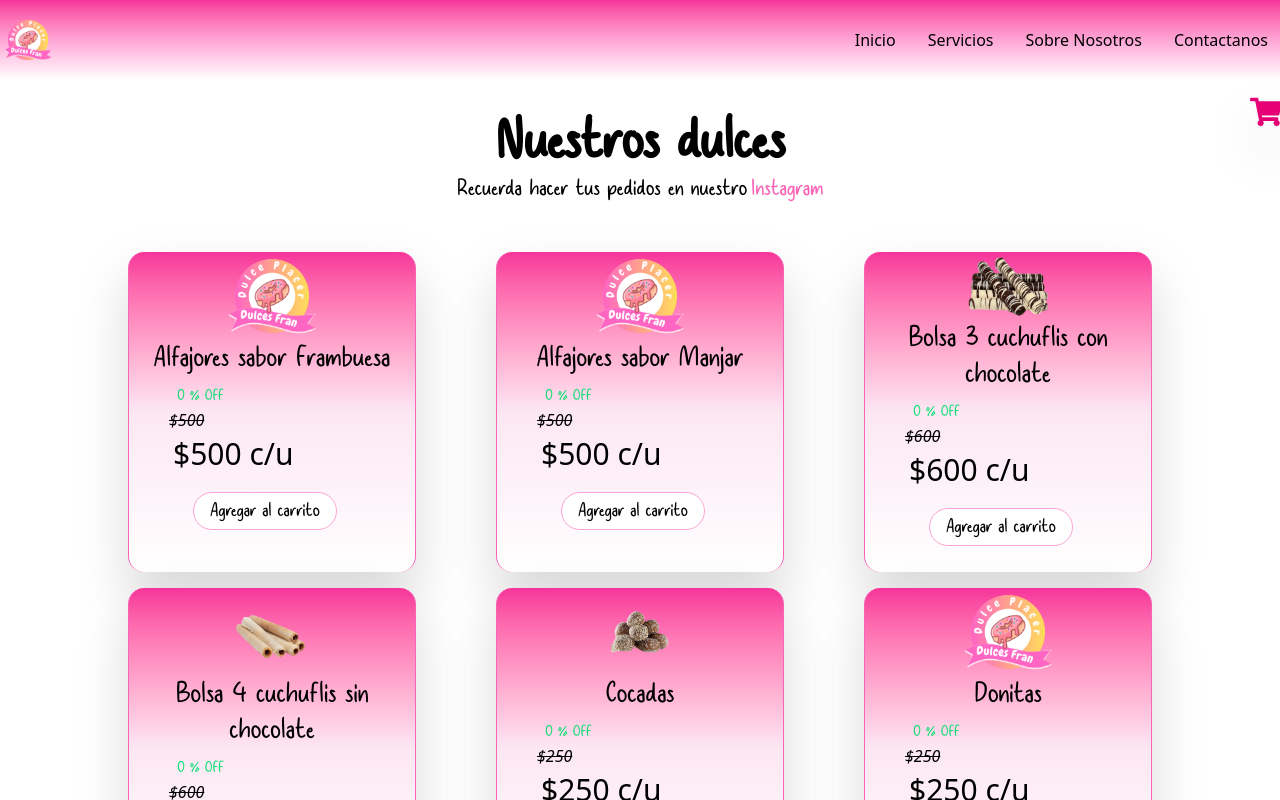
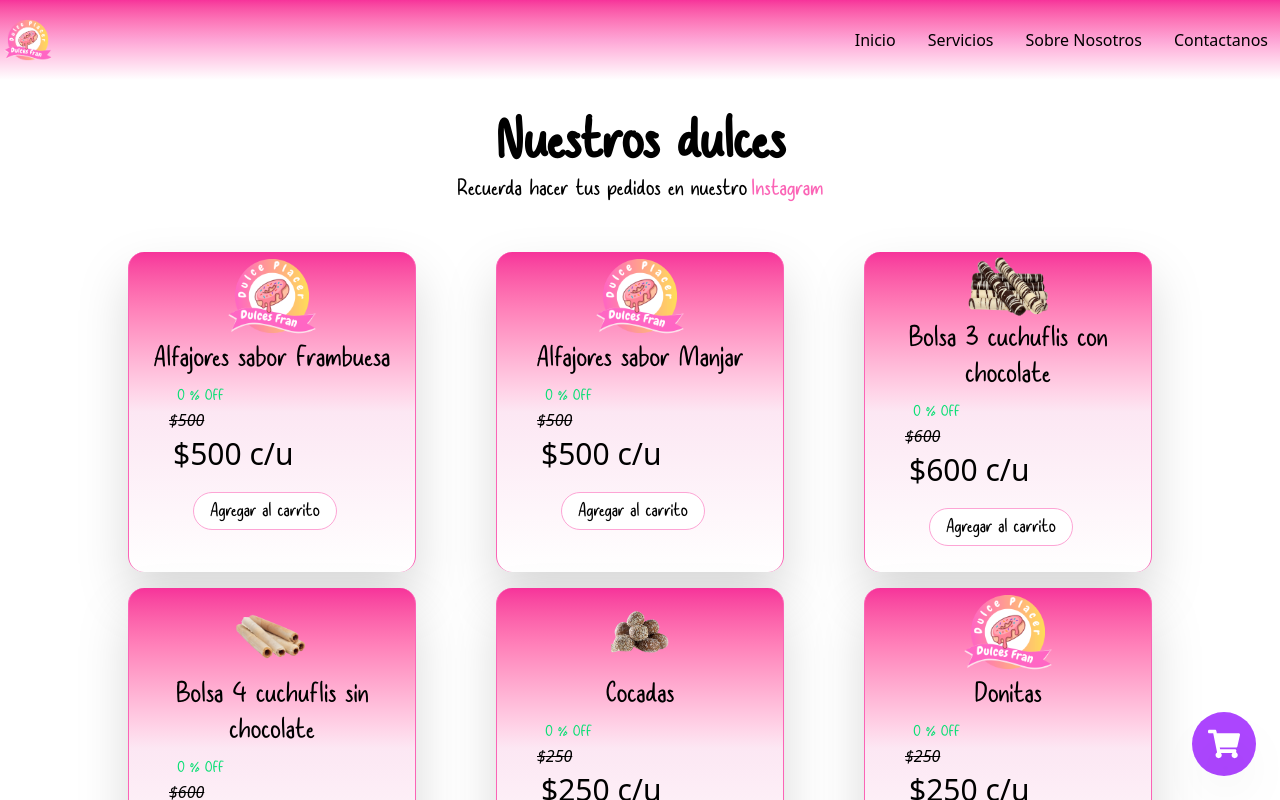
Before and after one commit to CrisMesina/dulcesfran, a React (Vite) app: page /servicios/dulces in a window 1280 px wide. Shown: the top 800 px of the page. Built offline with nearby package versions, Linux system fonts and the light colour scheme.

Commit message:
update responsive (carrito compras bottom left)

```diff
--- a/src/App.css
+++ b/src/App.css
@@ -2,11 +2,14 @@
 
 
 
-@theme {
-    --breakpoint-xxs: 388;
-    --breakpoint-xs : 480;
+@theme{
+    --breakpoint-xxs: 24rem;
+    --breakpoint-xs : 30rem;
 
     --spacing-74: 300px;
+    --spacing-90: 630px;
+    --spacing-120: 980px;
+
 
     --font-Salmoon: "Salmoon", "sans-serif";
 
--- a/src/components/Carro.tsx
+++ b/src/components/Carro.tsx
@@ -15,16 +15,16 @@ export const Carro = () =>{
      <div key={p.name} className="flex flex-wrap w-full">
 
 
-        <div className="w-60">
+        <div className="w-36 mt-4">
             <p> {p.name}</p>
         </div>
-        <div className="mx-auto w-16">
+        <div className="mx-auto w-16 mt-4">
             <p> {p.price}</p>
         </div>
-        <div className="mx-auto">
+        <div className="mx-auto mt-4">
             <p> {p.cantidad}</p>
         </div>
-        <div className="mx-auto">
+        <div className="mx-auto mt-4">
             <button className="p-1 mx-2 border rounded-xl w-auto" onClick={()=>restCarrito(p)}>
                 <FaMinus  className="w-full"/>
             </button>
@@ -100,17 +100,17 @@ export const Carro = () =>{
 
     return(
         <>
-            <div className='absolute'>
-                <button onClick={toggleMenu} ref={botonRef} className='absolute top-24 left-[1250px]' >
-                    <FaShoppingCart className='w-8 h-8 hover:cursor-cell fill-pink-600 drop-shadow-2xl' title="Tu carrito de compra"/>
+            <div className='static'>
+                <button onClick={toggleMenu} ref={botonRef} className='fixed z-10 bottom-6 right-6 bg-purple-500 p-4 rounded-full' >
+                    <FaShoppingCart className='w-5 h-5 md:w-8 md:h-8 hover:cursor-cell fill-white drop-shadow-2xl' title="Tu carrito de compra"/>
                 </button>
 
             </div>
             {isMenuOpen && (
-                <div ref={carritoRef} className="mt-20 w-[500px] rounded-xl border-dashed top-16 h-auto absolute z-10 left-[800px] bg-white border">
-                    <h1 className="text-center font-bold text-4xl drop-shadow-2xl text-black mb-2">Tu carrito</h1>
+                <div ref={carritoRef} className="mt-10 w-[370px] rounded-xl border-dashed top-6 h-auto fixed z-10 left-1 bg-white border">
+                    <h1 className="text-center font-bold text-4xl drop-shadow-2xl text-black mb-2" title="Ver tu carrito de compras">Tu carrito</h1>
 
-                    <div className="flex flex-col p-2 text-black text-center text-md font-bold">
+                    <div className="flex flex-col p-2 text-black text-center text-sm font-bold">
                         {carrito}
                         Total a pagar: {totalPagar()}
                         <button onClick={createWtsLink} className="p-1 border w-36 mx-auto rounded-2xl mt-4">
--- a/src/components/ServicesList.tsx
+++ b/src/components/ServicesList.tsx
@@ -26,7 +26,7 @@ const Data = [
 export const ServicesList = () => {
   return (
     <>
-      <h1 className='w-full text-center font-extrabold text-6xl xs:text-2xl sm:text-2xl md:text-7xl lg:text-7xl my-10'>Nuestros servicios</h1>
+      <h1 className='w-full text-center font-extrabold text-6xl xs:text-xl sm:text-2xl md:text-7xl lg:text-7xl my-10'>Nuestros servicios</h1>
       <p className='text-center my-10 font-Salmoon text-2xl'>A dia de hoy contamos con los siguientes servicios</p>
       <div className='flex flex-wrap p-2'>
         {Data.map((Data)=>(
--- a/src/pages/Dulces.tsx
+++ b/src/pages/Dulces.tsx
@@ -65,7 +65,7 @@ export const Dulces:React.FC<Productos>= ()=> {
                         </a>
                 </h6>
 
-                <div className='grid grid-cols-1 -mx-5 sm:mx-auto md:mx-auto lg:mx-auto xl:mx-auto sm:grid-cols-2 md:grid-cols-3 lg:grid-cols-4 xl:grid-cols-3 2xl:grid-cols-4 '>
+                <div className='grid grid-cols-1 -mx-5 xs:mx-auto sm:mx-auto md:mx-auto lg:mx-auto xl:mx-auto sm:grid-cols-2 md:grid-cols-3 lg:grid-cols-4 xl:grid-cols-3 2xl:grid-cols-4 '>
                     {
                        Producto.map((p)=>{
                         const totalPrice = calculateDiscountPrice(p.price, p.discount)
```
